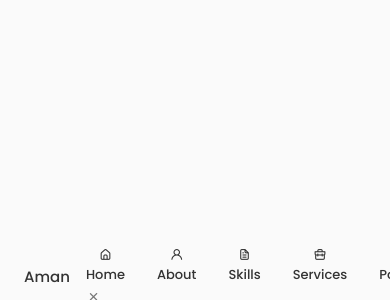
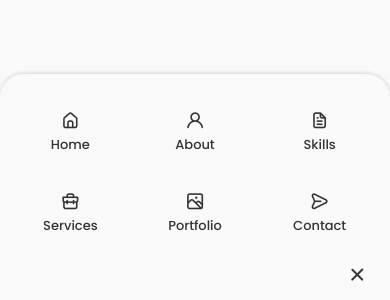
Before and after one commit to AmanWorku/AmanWorku.github.io, a React (Create React App) app: page / in a window 390 px wide. Shown: the part 544-844 px from the top of the page. Built offline with nearby package versions, Linux system fonts and the light colour scheme.

Commit message:
Finish adding styles for smaller screens

```diff
--- a/src/components/header/header.css
+++ b/src/components/header/header.css
@@ -53,8 +53,36 @@
     .nav {
         height: var(--header-height);
     }
+        .nav__menu {
+            position: fixed;
+            bottom: 0;
+            left: 0;
+            width: 100%;
+            background-color: var(--body-color);
+            padding: 2rem 1.5rem 4rem;
+            box-shadow: 0 -1px 4px rgba(0, 0, 0, 0.15);
+            border-radius: 1.5rem 1.5rem 0 0;
+            transition: .3s;
+        }
 
-    .nav__menu {}
+        .nav__list {
+            display: grid;
+            grid-template-columns: repeat(3, 1fr);
+            gap: 2rem;
+        }
+
+        .nav__icon {
+            font-size: 1.2rem;
+        }
+
+        .nav__close {
+            position: absolute;
+            right: 1.3rem;
+            bottom: .5rem;
+            font-size: 1.5rem;
+            cursor: pointer;
+            color: var(--title-color);
+        }
 
     .nav__icon,
     .nav__close,
```
